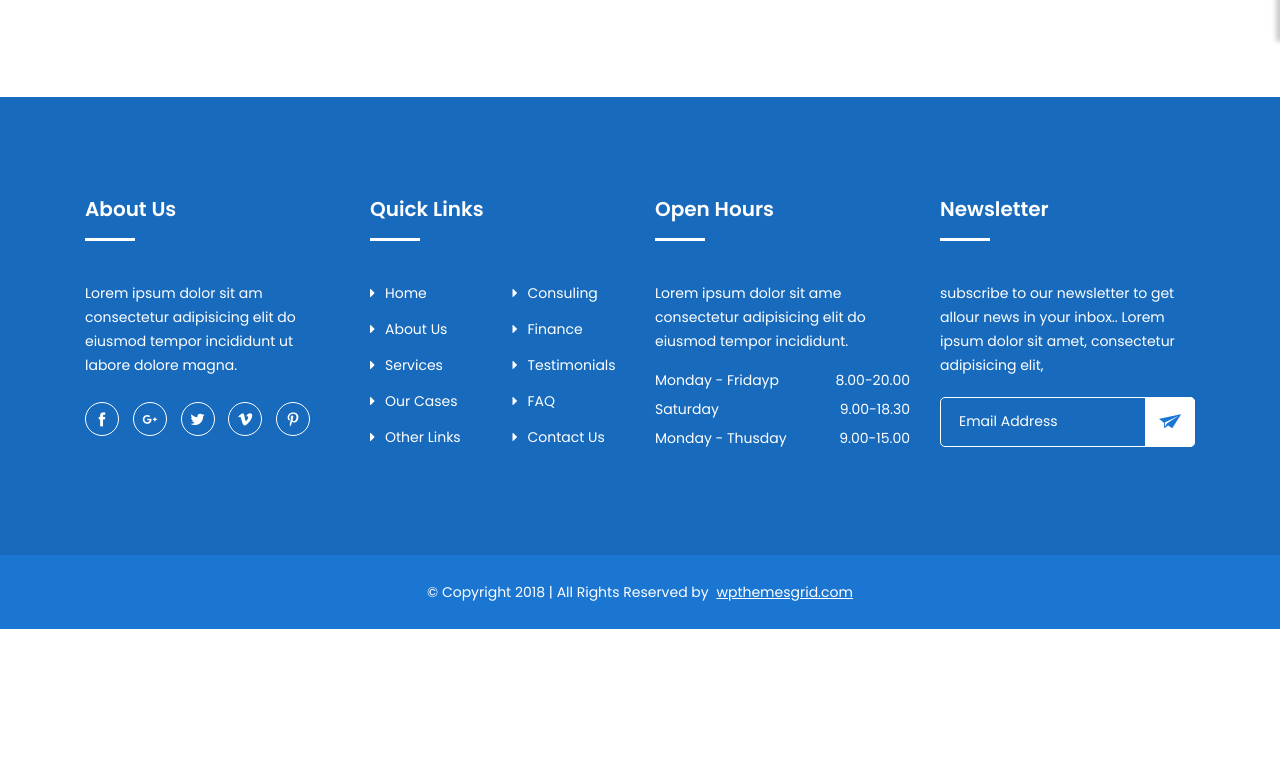
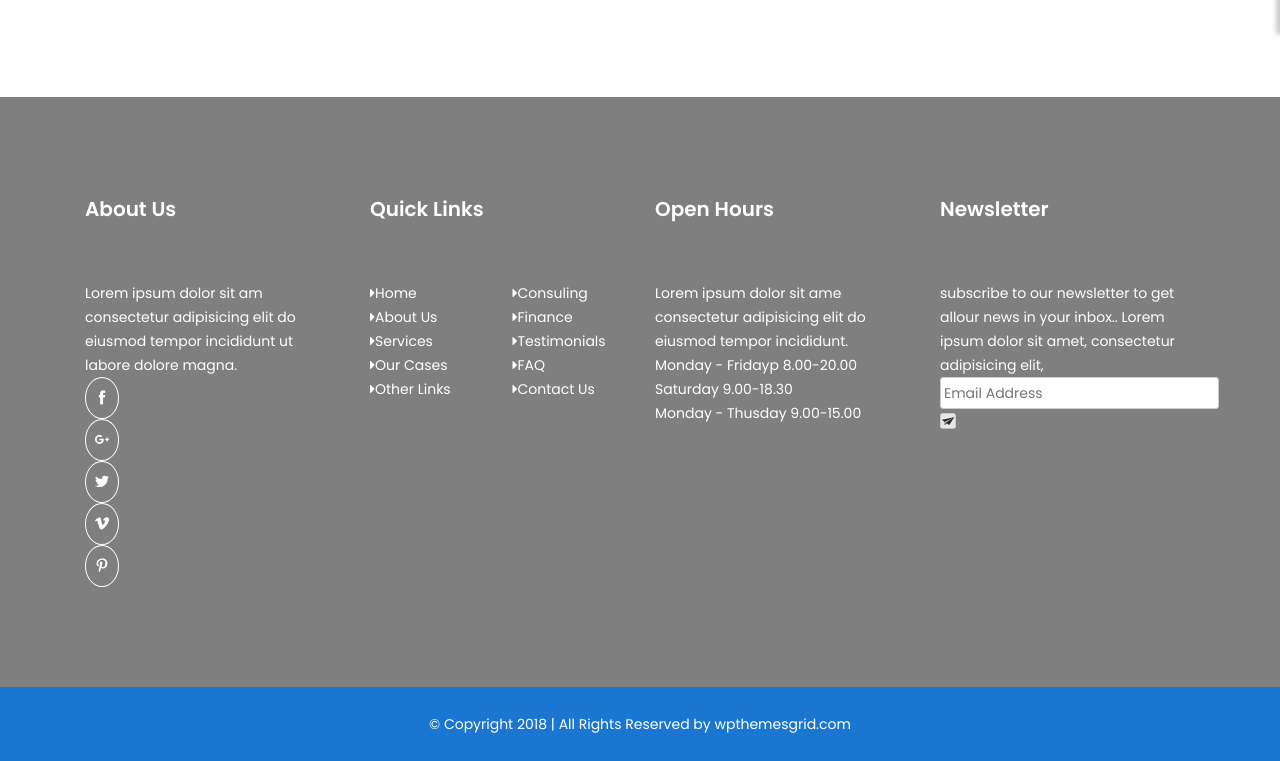
Before and after one commit to SimphiweNhlapo/OosRand, a plain HTML site: page mediplus-lite/404.html in a window 1280 px wide. Shown: the part 594-1355 px from the top of the page. Before the commit the page ends 1223 px from the top, so only its background shows below. Drawn offline with Linux system fonts and the light colour scheme; a script that the page names is missing.

Commit message:
Added Map and Color Changes

```diff
--- a/mediplus-lite/style.css
+++ b/mediplus-lite/style.css
@@ -87,17 +87,8 @@ body{
 	color: #1A76D1;
 	font-size: 15px;
 }
-.pro-features .button{}
-.pro-features .button .btn {
-	width: 100%;
-	text-align: center;
-	margin-top: 8px;
-	display: inline-block;
-	float: left;
-	font-size: 13px;
-	width: 100%;
-	text-transform: capitalize;
-}
+
+
 .pro-features li {
 	color: #333;
 	margin: 0;
@@ -588,7 +579,7 @@ body{
 	margin-top:150px;
 }
 .slider .single-slider h1 {
-	color: #2C2D3F;
+	color: #000000;
 	font-size: 38px;
 	font-weight: 700;
 	margin: 0;
@@ -596,10 +587,10 @@ body{
 	line-height: 42px;
 }
 .slider .single-slider h1 span{
-	color:#d3d609;
+	color:#FFD700;
 }
 .slider .single-slider p {
-	color: #2C2D3F;
+	color: #000000;
 	margin-top: 27px;
 	font-weight: 400;
 }
@@ -3963,215 +3954,84 @@ body{
 ===========================*/
 
 /*=========================
-	Start Footer CSS
+   Start Footer CSS
 ===========================*/
-.footer{
-	position:relative;
-}
-.footer .footer-top{
-	padding:100px 0px;
-	position:relative;
-	background:#1A76D1;
-}
-.footer .footer-top:before{
-	position:absolute;
-	content:"";
-	left:0;
-	top:0;
-	height:100%;
-	width:100%;
-	background:#000;
-	opacity:0.1;
-}
-.footer .single-footer{
-
-}
-.footer .single-footer .social{
-	margin-top:25px;
-}
-.footer .single-footer .social li{
-	display:inline-block;
-	margin-right:10px;
-}
-.footer .single-footer .social li:last-child{
-	margin-right:0px;
-}
+.footer {
+    position: relative;
+    z-index: 1;
+}
+
+.footer .footer-content {
+    position: relative;
+    z-index: 2;
+}
+
+.footer .footer-top {
+    padding: 100px 0px;
+    position: relative;
+    background: rgba(0, 0, 0, 0.5); /* Dark overlay to ensure readability */
+    color: #fff;
+}
+
+.footer .map-container {
+    position: absolute;
+    top: 0;
+    left: 0;
+    width: 100%;
+    height: 100%;
+    z-index: 1;
+}
+
+.footer .map-container iframe {
+    width: 100%;
+    height: 100%;
+    border: none;
+    pointer-events: auto; /* Ensure the map is clickable */
+}
+
+.footer .single-footer h2 {
+    color: #fff;
+    font-size: 20px;
+    font-weight: 600;
+    text-transform: capitalize;
+    margin-bottom: 40px;
+    padding-bottom: 20px;
+    position: relative;
+}
+
+.footer .single-footer p,
 .footer .single-footer .social li a {
-	height: 34px;
-	width: 34px;
-	line-height: 34px;
-	text-align: center;
-	border: 1px solid #fff;
-	text-align: center;
-	padding: 0;
-	border-radius: 100%;
-	display: block;
-	color:#fff;
-	font-size: 16px;
-}
-.footer .single-footer .social li a:hover{
-	color:#1A76D1;
-	background:#fff;
-	border-color:transparent;
-}
-.footer .single-footer .social li a i{
-
-}
-.footer .single-footer.f-link li a i{
-	margin-right:10px;
-}
-.footer .single-footer.f-link li{
-	display:block;
-	margin-bottom:12px;
-}
-.footer .single-footer.f-link li:last-child{
-	margin:0;
-}
-.footer .single-footer.f-link li a {
-	display: block;
-	color: #fff;
-	text-transform: capitalize;
-	-webkit-transition: all 0.4s ease;
-	-moz-transition: all 0.4s ease;
-	transition: all 0.4s ease;
-	font-weight: 400;
-}
-.footer .single-footer.f-link li a:hover{
-	padding-left:8px;
-}
-.footer .single-footer h2{
-	color:#fff;
-	font-size:20px;
-	font-weight:600;
-	text-transform:capitalize;
-	margin-bottom:40px;
-	padding-bottom:20px;
-	text-transform:capitalize;
-	position:relative;
-}
-.footer .single-footer h2::before{
-	position: absolute;
-	content: "";
-	left: 0;
-	bottom: 0px;
-	height: 3px;
-	width: 50px;
-	background: #fff;
-}
-.footer .single-footer .time-sidual{
-	margin-top:15px;
-}
-.footer .single-footer .time-sidual{
-	overflow:hidden;
-}
-.footer .single-footer .time-sidual li {
-	display: block;
-	color: #fff;
-	width: 100%;
-	margin-bottom: 5px;
-}
-.footer .single-footer .time-sidual li span{
-	display:inline-block;
-	float:right;
-}
-.footer .single-footer .day-head .time {
-	font-weight: 400;
-	float: right;
-}
-.footer .single-footer p{
-	color:#fff;
-}
-.footer .single-footer .newsletter-inner{
-	margin-top:20px;
-	position:relative;
-}
-.footer .single-footer .newsletter-inner input {
-	background: transparent;
-	border: 1px solid #fff;
-	height: 50px;
-	line-height: 42px;
-	width: 100%;
-	margin-right: 15px;
-	color: #fff;
-	padding-left: 18px;
-	padding-right: 70px;
-	display: inline-block;
-	float: left;
-	border-radius: 0px;
-	-webkit-transition: all 0.4s ease;
-	-moz-transition: all 0.4s ease;
-	transition: all 0.4s ease;
-	font-weight: 400;
-	border-radius: 5px;
-}
-.footer .single-footer .newsletter-inner input:hover{
-	padding-left: 22px;
-}
-.footer input::-webkit-input-placeholder {
-    opacity: 1;
-    color: #fff !important;
-}
-
-.footer input::-moz-placeholder {
-    opacity: 1;
-    color: #fff !important;
-}
-
-.footer input::-ms-input-placeholder {
-    opacity: 1;
-    color: #fff !important;
-}
-.footer input::input-placeholder {
-    opacity: 1;
-    color: #fff !important;
-}
-.footer .single-footer .newsletter-inner .button {
-	position: absolute;
-	right: 0;
-	top: 0;
-	height: 50px;
-	line-height: 50px;
-	width: 50px;
-	background: #fff;
-	border-left: 1px solid #fff;
-	text-shadow: none;
-	box-shadow: none;
-	display: inline-block;
-	border-radius: 0px;
-	border: none;
-	-webkit-transition: all 0.4s ease;
-	-moz-transition: all 0.4s ease;
-	transition: all 0.4s ease;
-	border-radius: 0 5px 5px 0;
-	color: #1A76D1;
-	font-size: 25px;
-}
-.footer .single-footer .newsletter-inner .button i{
-	-webkit-transition:all 0.4s ease;
-	-moz-transition:all 0.4s ease;
-	transition:all 0.4s ease;
-}
-.footer .single-footer .newsletter-inner .button:hover i{
-	color:#2C2D3F;
-}
-.footer .copyright{
-	background:#1A76D1;
-	padding:25px 0px 25px 0px;
-	text-align:center;
-}
-.footer .copyright .copyright-content p{
-	color:#fff;
-}
-.footer .copyright .copyright-content p a{
-	color:#fff;
-	font-weight:400;
-	text-decoration:underline;
-	display:inline-block;
-	margin-left:4px;
-}
+    color: #fff;
+}
+
+.footer .single-footer .social li a {
+    color: #fff;
+    border: 1px solid #fff;
+    border-radius: 50%;
+    padding: 8px;
+    display: inline-block;
+    margin-right: 10px;
+    font-size: 16px;
+}
+
+.footer .copyright {
+    background: #1A76D1; /* Blue background */
+    padding: 25px 0px;
+    text-align: center;
+    z-index: 2;
+    position: relative;
+}
+
+.footer .copyright-content p {
+    color: #fff; /* White color for copyright text */
+}
+
 /*=========================
-	End Footer CSS
+   End Footer CSS
 ===========================*/
+
+
+
 
 
 
```
Also changed, not shown: mediplus-lite/index.html (+18 -9 lines).
